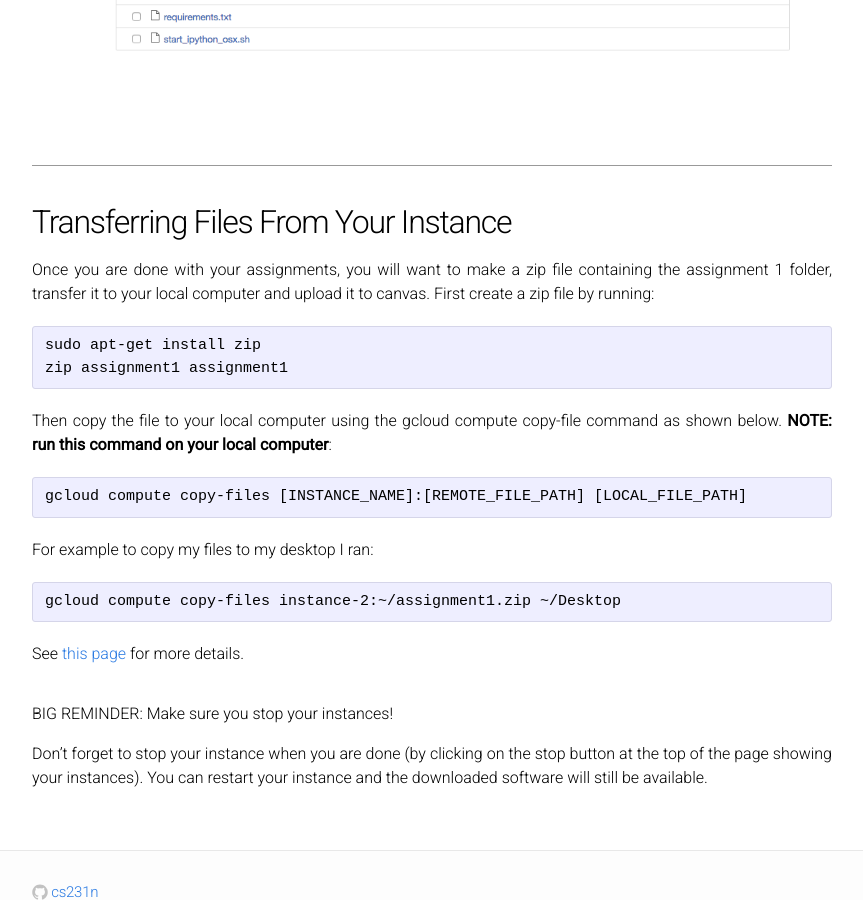
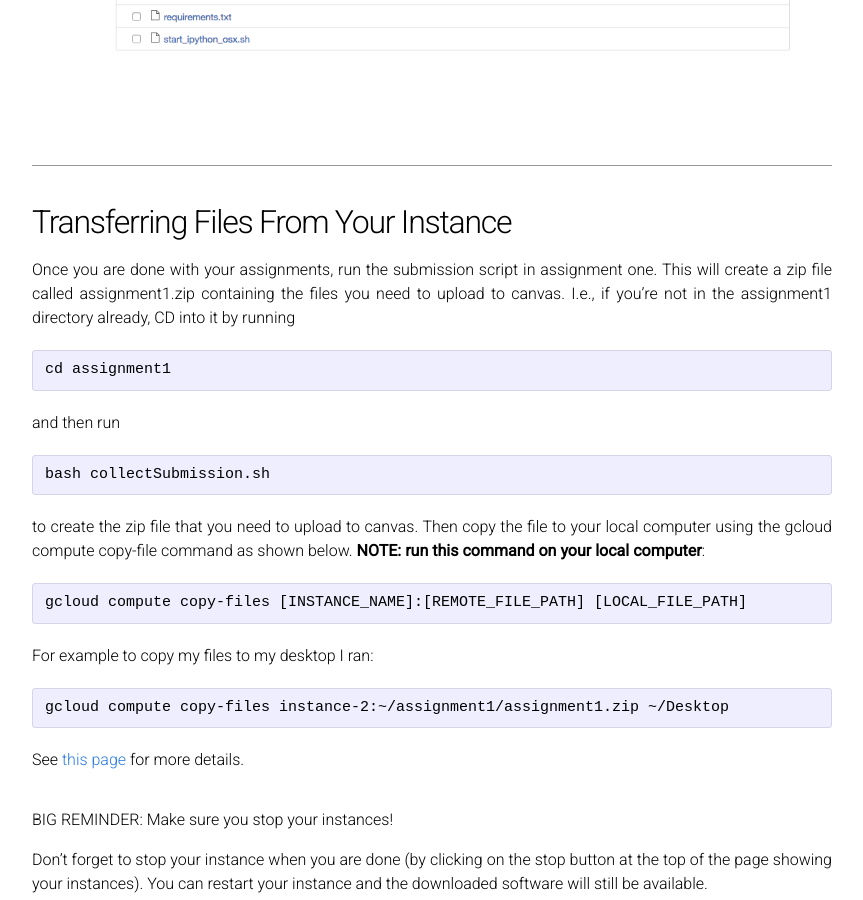
Before and after one commit to cs231n/cs231n.github.io, a Jekyll site: the page built from google_cloud_tutorial.md, in a window 1280 px wide and 900 px high, scrolled down 13853 px. Shown: the whole window, without its empty margins (208-1071 px from the left). Built offline with Jekyll 4.4.1, drawn with Linux system fonts in a browser that asks for light colours.

Commit message:
fixed submission instructions

````diff
--- a/google_cloud_tutorial.md
+++ b/google_cloud_tutorial.md
@@ -232,13 +232,19 @@ On your local browser, if you go to http://\<YOUR-EXTERNAL-IP-ADDRESS>:\<PORT-NU
 </div>
 
 ## Transferring Files From Your Instance ##
-Once you are done with your assignments, you will want to make a zip file containing the assignment 1 folder, transfer it to your local computer and upload it to canvas. First create a zip file by running:
+Once you are done with your assignments, run the submission script in assignment one. This will create a zip file called assignment1.zip containing the files you need to upload to canvas. I.e., if you're not in the assignment1 directory already, CD into it by running
 
 ```
-sudo apt-get install zip
-zip assignment1 assignment1
+cd assignment1
 ```
-Then copy the file to your local computer using the gcloud compute copy-file command as shown below. **NOTE: run this command on your local computer**:
+
+and then run
+
+```
+bash collectSubmission.sh
+```
+
+to create the zip file that you need to upload to canvas. Then copy the file to your local computer using the gcloud compute copy-file command as shown below. **NOTE: run this command on your local computer**:
 
 ```
 gcloud compute copy-files [INSTANCE_NAME]:[REMOTE_FILE_PATH] [LOCAL_FILE_PATH]
@@ -247,7 +253,7 @@ gcloud compute copy-files [INSTANCE_NAME]:[REMOTE_FILE_PATH] [LOCAL_FILE_PATH]
 For example to copy my files to my desktop I ran:
 
 ```
-gcloud compute copy-files instance-2:~/assignment1.zip ~/Desktop
+gcloud compute copy-files instance-2:~/assignment1/assignment1.zip ~/Desktop
 ```
 See [this page](https://cloud.google.com/compute/docs/instances/transfer-files "Title") for more details.
 
````
